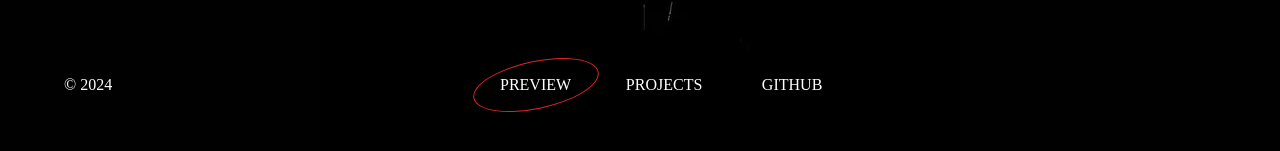
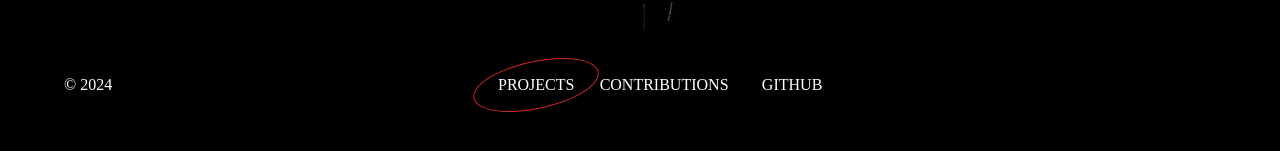
Before and after one commit to Super-Kenil/kenil-page, a Next.js app: page / in a window 1280 px wide. Shown: the part 627-778 px from the top of the page. Built offline with nearby package versions, Linux system fonts and the light colour scheme.

Commit message:
FEAT: Contributions page

```diff
--- /dev/null
+++ b/src/app/contributions/page.tsx
@@ -0,0 +1,30 @@
+type ContributionType = {
+  name: string
+  link: string
+}
+
+const Contributions = () => {
+
+  const contributions: Array<ContributionType> = [
+    {
+      name: 'Material UI',
+      link: 'https://github.com/mui/material-ui'
+    },
+    {
+      name: 'Jarallax',
+      link: 'https://github.com/nk-o/jarallax'
+    },
+  ]
+
+  return (
+    <div className='text-white h-screen flex justify-center items-center flex-col'>
+
+      {contributions.map((contribution, idx) => (
+        <a key={idx} href={contribution.link} target='_blank' className='hover:text-lime-400 text-lg mb-1.5'>{idx + 1}. {contribution.name}</a>
+      ))}
+
+    </div>
+  )
+}
+
+export default Contributions
--- a/src/app/layout.tsx
+++ b/src/app/layout.tsx
@@ -22,10 +22,10 @@ const getTechStack = () => {
 const description = `Fast-paced, creative web developer with ${calculateExperince()} of experience and extensive knowledge of ${getTechStack()}.`
 
 export const metadata: Metadata = {
-  title: 'Super Kenil',
+  title: 'Super Kenil (Kenil Sudani)',
   description: description,
   authors: {
-    name: 'Super Kenil',
+    name: 'Super Kenil (Kenil Sudani)',
     url: 'superkenil.com',
   },
   keywords: ['Kenil', 'Sudani', 'Super', 'React', 'Nextjs', 'Developer', 'Web Developer', 'MERN', 'Full Stack Developer'],
--- a/src/app/page.tsx
+++ b/src/app/page.tsx
@@ -8,7 +8,7 @@ import mine from "@/assets/images/mine.webp"
 
 type PageRouteType = {
   name: string
-  active: boolean
+  active?: boolean
   link?: string
   target?: HTMLAttributeAnchorTarget
 }
@@ -19,19 +19,18 @@ const Home = () => {
 
   const pageRoutes: PageRouteType[] = [
     {
-      name: 'Preview',
+      name: 'Projects',
+      link: '/projects',
       active: true,
     },
     {
-      name: 'Projects',
-      link: '/projects',
-      active: false,
+      name: 'Contributions',
+      link: '/contributions'
     },
     {
       name: 'Github',
       link: 'https://github.com/Super-Kenil/',
       target: '_blank',
-      active: false,
     },
   ]
 
@@ -56,7 +55,6 @@ const Home = () => {
   console.info('%c Super Kenil', 'font-weight: bold; font-size: 50px;color: red; text-shadow: 3px 3px 0 rgb(217,31,38) , 6px 6px 0 rgb(226,91,14) , 9px 9px 0 rgb(245,221,8) , 12px 12px 0 rgb(5,148,68) , 15px 15px 0 rgb(2,135,206) , 18px 18px 0 rgb(4,77,145) , 21px 21px 0 rgb(42,21,113)')
 
   return (
-    <>
     <main className="flex bg-[#010101] min-h-screen text-white" style={{ fontFamily: "'Playfair Display','Poppins', serif" }}>
       <section
         className="flex flex-col justify-between w-full bg-center bg-no-repeat overflow-x-hidden"
@@ -121,7 +119,6 @@ const Home = () => {
         <span className="hidden max-lg:block self-center mb-3">&copy; {new Date().getFullYear()}</span>
       </section>
     </main>
-    </>
   )
 }
 
--- a/src/app/projects/page.tsx
+++ b/src/app/projects/page.tsx
@@ -3,7 +3,7 @@ type ProjectType = {
   link: string
 }
 
-const Clones = () => {
+const Projects = () => {
 
   const projects: Array<ProjectType> = [
     {
@@ -23,12 +23,12 @@ const Clones = () => {
   return (
     <div className='text-white h-screen flex justify-center items-center flex-col'>
 
-      {projects.map((clone, idx) => (
-        <a key={idx} href={clone.link} target='_blank' className='hover:text-lime-400 text-lg mb-1.5'>{idx + 1}. {clone.name}</a>
+      {projects.map((project, idx) => (
+        <a key={idx} href={project.link} target='_blank' className='hover:text-lime-400 text-lg mb-1.5'>{idx + 1}. {project.name}</a>
       ))}
 
     </div>
   )
 }
 
-export default Clones
+export default Projects
```
Lines whose indentation alone changed are shown as unchanged.
